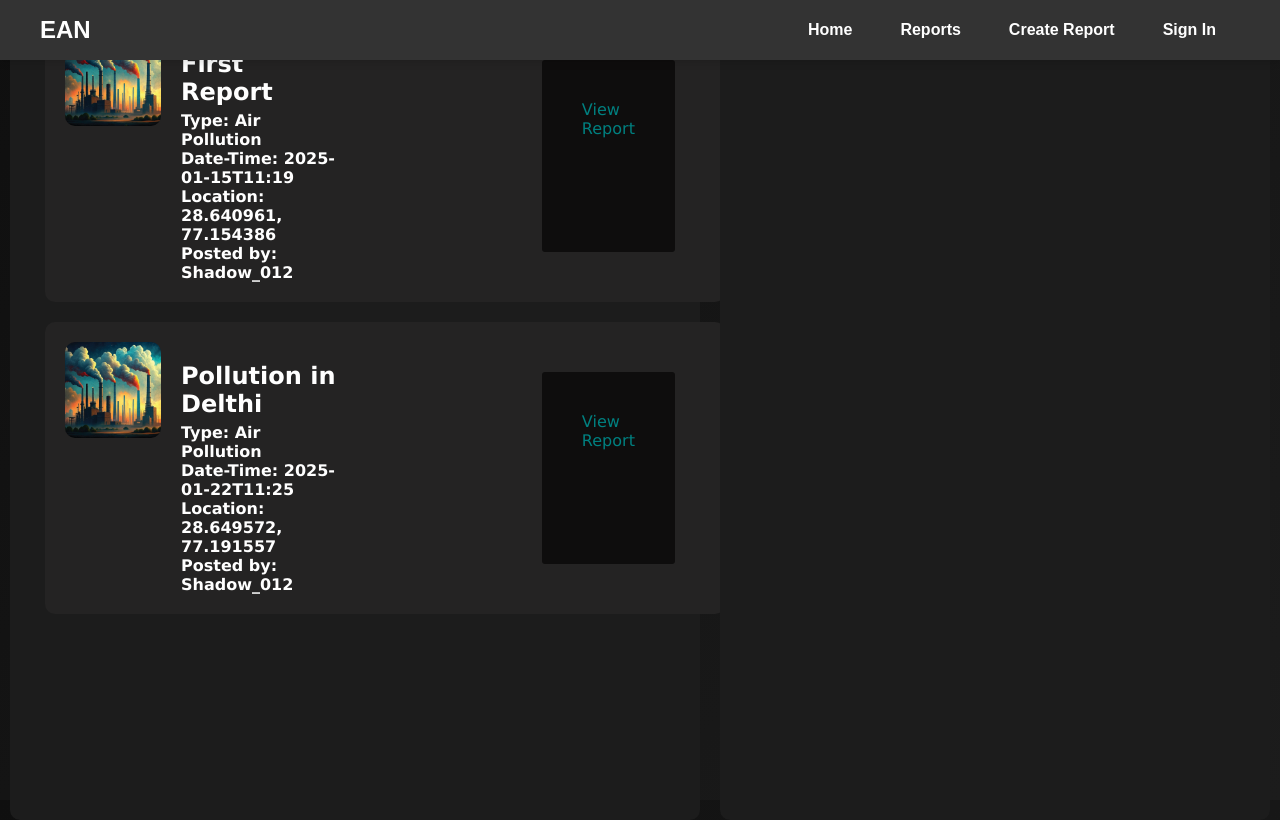
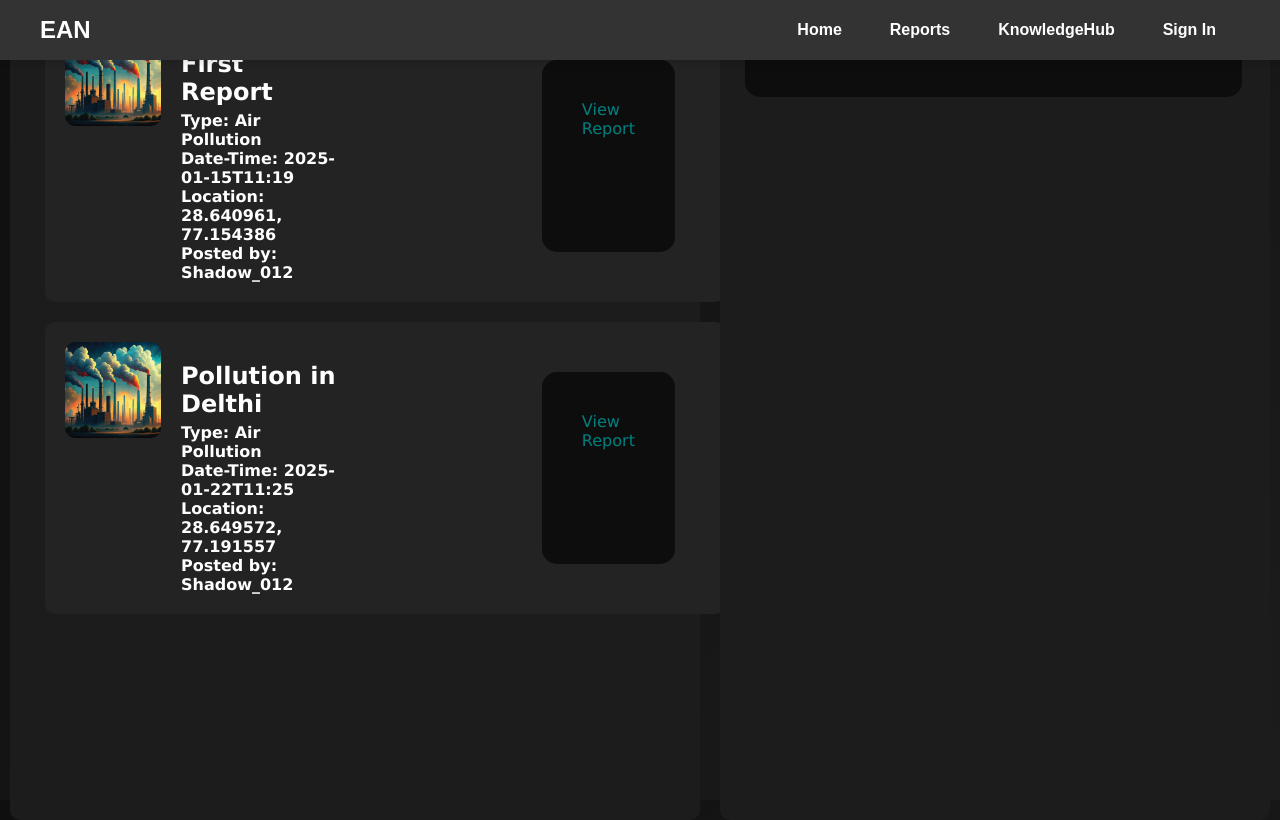
Before and after one commit to S7-Shadow/S7-HackSprint, a Flask app: page /Reports/ in a window 1280 px wide. Run offline with Flask 3, Linux system fonts and the light colour scheme; data comes from the database, SQL or seed files in the repository.

Commit message:
Added New Page 'knowledgeHub' and few more changes were made

```diff
--- a/Application/app.py
+++ b/Application/app.py
@@ -150,3 +150,11 @@ def ViewReport():
     global ActiveUser
 
     return render_template("ViewReport.html", Reports=Reports)
+
+@app.route('/KnowledgeHub/', methods=['GET', 'POST'])
+def KnowledgeHub():
+    pass
+
+@app.route('/KnowledgeHub/Add', methods=['GET', 'POST'])
+def AddInformation():
+    pass
--- a/Application/static/Reports.css
+++ b/Application/static/Reports.css
@@ -65,7 +65,7 @@ body {
     margin: 30px;
     margin-left: 200px;
     padding: 40px 40px;
-    border-radius: 3px;
+    border-radius: 15px;
     color: teal;
     background-color: #0e0d0d;
     text-decoration: none;
@@ -75,3 +75,13 @@ body {
     max-width: 500px;
     width: 100%;
 }
+
+.Section a {
+    padding: 40px 198px;
+    border-radius: 15px;
+    color: teal;
+    background-color: #0e0d0d;
+    text-decoration: none;
+    position: relative;
+    top: 5%;
+}
--- a/Application/templates/Base.html
+++ b/Application/templates/Base.html
@@ -22,7 +22,7 @@
             <ul class="nav-links">
                 <li><a href="{{url_for('Home')}}">Home</a></li>
                 <li><a href="{{url_for('Reports')}}">Reports</a></li>
-                <li><a href="{{url_for('CreateReport')}}">Create Report</a></li>
+                <li><a href="{{url_for('KnowledgeHub')}}">KnowledgeHub</a></li>
                 <li><a href="{{url_for('SignIn')}}">Sign In</a></li>
             </ul>
         </nav>
--- a/Application/templates/Reports.html
+++ b/Application/templates/Reports.html
@@ -36,7 +36,7 @@
 </div>
 
 <div class="container Section">
-
+    <a href="{{url_for('CreateReport')}}">Create Report</a>
 </div>
 
 {%endblock%}
```
Also changed, not shown: Application/templates/AddInfo.html (added, +10 -0 lines), Application/templates/KnowledgeHub.html (added, +10 -0 lines), Application/static/AddInfo.css (added), Application/static/KnowledgeHub.css (added).
